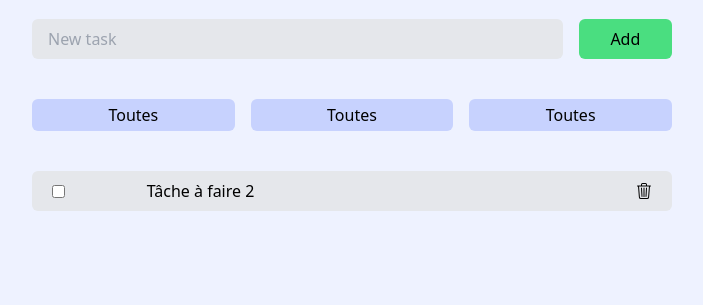
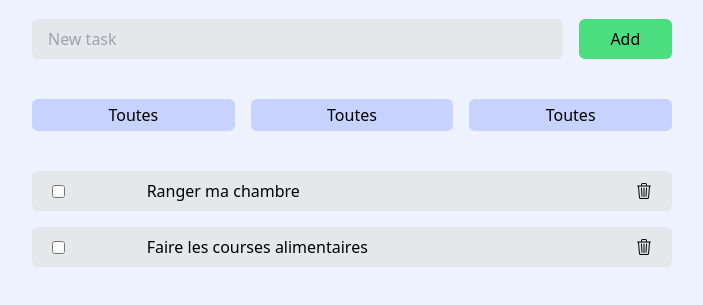
Before and after one commit to williambaele/todolist, a plain HTML site: page index.html in a window 1280 px wide. Shown: the part 97-402 px from the top of the page, without its empty margins (288-991 px from the left). Drawn offline with nearby package versions, Linux system fonts and the light colour scheme.

Commit message:
Added style

```diff
--- a/index.html
+++ b/index.html
@@ -30,13 +30,32 @@
     <!-- LIST -->
     <div class="w-full md:w-1/2">
       <ul class="list-group">
-        <li class="todo list-group-item grid grid-cols-6 bg-gray-200 py-2 items-center justify-start rounded-md">
+        <!-- ITEM -->
+        <li class="todo list-group-item grid grid-cols-6 bg-gray-200 py-2 items-center justify-start rounded-md mb-4">
           <div class="flex justify-start pl-5">
             <input class="form-check-input col-span-1" type="checkbox" id="todo-1">
           </div>
           <div class="col-span-4">
             <label class="ms-2 form-check-label" for="todo-1">
-              Tâche à faire 2
+              Ranger ma chambre
+            </label>
+          </div>
+        <div class="flex justify-end pr-5">
+          <label class="ms-auto btn col-span-1">
+          <svg xmlns="http://www.w3.org/2000/svg" width="16" height="16" fill="currentColor" class="bi bi-trash3" viewBox="0 0 16 16">
+            <path d="M6.5 1h3a.5.5 0 0 1 .5.5v1H6v-1a.5.5 0 0 1 .5-.5ZM11 2.5v-1A1.5 1.5 0 0 0 9.5 0h-3A1.5 1.5 0 0 0 5 1.5v1H2.506a.58.58 0 0 0-.01 0H1.5a.5.5 0 0 0 0 1h.538l.853 10.66A2 2 0 0 0 4.885 16h6.23a2 2 0 0 0 1.994-1.84l.853-10.66h.538a.5.5 0 0 0 0-1h-.995a.59.59 0 0 0-.01 0H11Zm1.958 1-.846 10.58a1 1 0 0 1-.997.92h-6.23a1 1 0 0 1-.997-.92L3.042 3.5h9.916Zm-7.487 1a.5.5 0 0 1 .528.47l.5 8.5a.5.5 0 0 1-.998.06L5 5.03a.5.5 0 0 1 .47-.53Zm5.058 0a.5.5 0 0 1 .47.53l-.5 8.5a.5.5 0 1 1-.998-.06l.5-8.5a.5.5 0 0 1 .528-.47ZM8 4.5a.5.5 0 0 1 .5.5v8.5a.5.5 0 0 1-1 0V5a.5.5 0 0 1 .5-.5Z"/>
+          </svg>
+          </label>
+        </div>
+        </li>
+        <!-- ITEM -->
+        <li class="todo list-group-item grid grid-cols-6 bg-gray-200 py-2 items-center justify-start rounded-md mb-4">
+          <div class="flex justify-start pl-5">
+            <input class="form-check-input col-span-1" type="checkbox" id="todo-1">
+          </div>
+          <div class="col-span-4">
+            <label class="ms-2 form-check-label" for="todo-1">
+              Faire les courses alimentaires
             </label>
           </div>
         <div class="flex justify-end pr-5">
```
